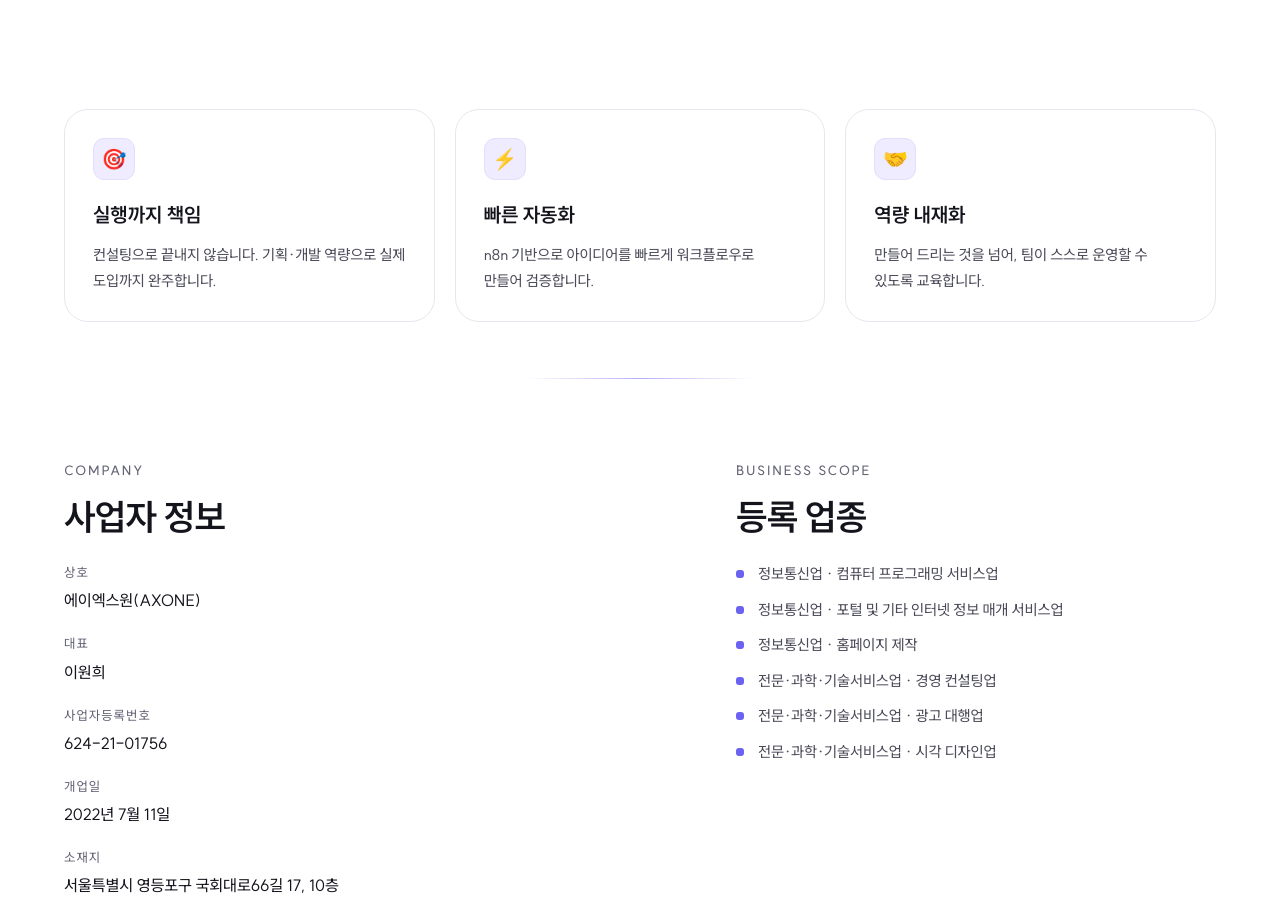
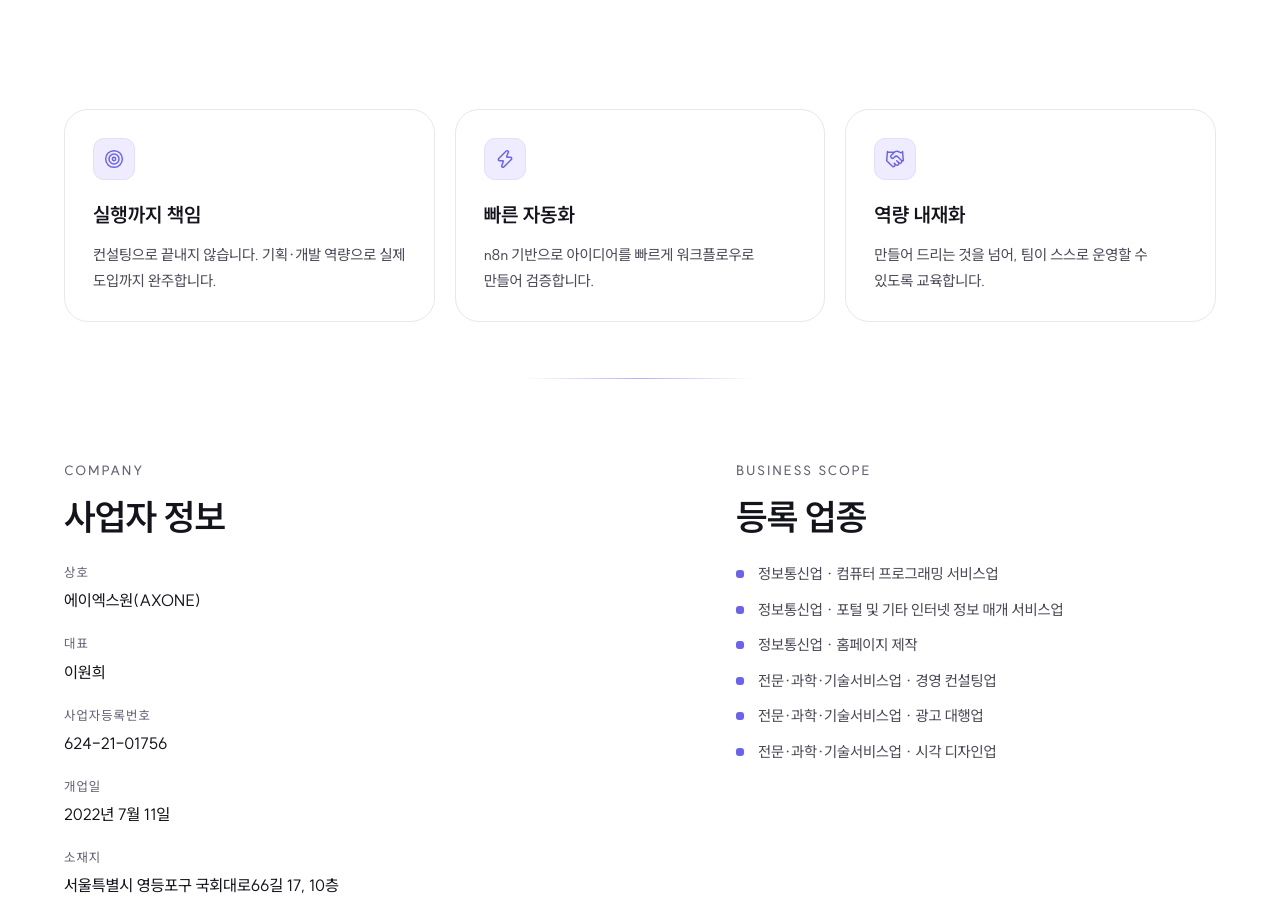
Before and after one commit to axone42/axone42, a Next.js app: page /about in a window 1280 px wide. Shown: the part 820-1741 px from the top of the page. Built offline with nearby package versions, Linux system fonts and the light colour scheme; no server answers.

Commit message:
Replace about page emoji with Lucide icons

```diff
--- a/app/about/page.tsx
+++ b/app/about/page.tsx
@@ -2,6 +2,7 @@ import PageSeo from "@/components/PageSeo";
 import { pageMetadata } from "@/lib/seo";
 import type { Metadata } from "next";
 import Link from "next/link";
+import { Target, Zap, Handshake } from "lucide-react";
 import Reveal from "@/components/Reveal";
 import { site } from "@/lib/site";
 
@@ -13,9 +14,9 @@ export const metadata: Metadata = pageMetadata({
 });
 
 const values = [
-  { icon: "🎯", title: "실행까지 책임", body: "컨설팅으로 끝내지 않습니다. 기획·개발 역량으로 실제 도입까지 완주합니다." },
-  { icon: "⚡", title: "빠른 자동화", body: "n8n 기반으로 아이디어를 빠르게 워크플로우로 만들어 검증합니다." },
-  { icon: "🤝", title: "역량 내재화", body: "만들어 드리는 것을 넘어, 팀이 스스로 운영할 수 있도록 교육합니다." },
+  { icon: Target, title: "실행까지 책임", body: "컨설팅으로 끝내지 않습니다. 기획·개발 역량으로 실제 도입까지 완주합니다." },
+  { icon: Zap, title: "빠른 자동화", body: "n8n 기반으로 아이디어를 빠르게 워크플로우로 만들어 검증합니다." },
+  { icon: Handshake, title: "역량 내재화", body: "만들어 드리는 것을 넘어, 팀이 스스로 운영할 수 있도록 교육합니다." },
 ];
 
 const infoRows = [
@@ -55,7 +56,7 @@ export default function AboutPage() {
             {values.map((v, i) => (
               <Reveal key={v.title} delay={i * 60}>
                 <div className="card" style={{ height: "100%" }}>
-                  <span className="card__icon" aria-hidden>{v.icon}</span>
+                  <span className="card__icon" aria-hidden><v.icon size={20} strokeWidth={1.75} /></span>
                   <h3 className="card__title">{v.title}</h3>
                   <p className="card__body">{v.body}</p>
                 </div>
```
